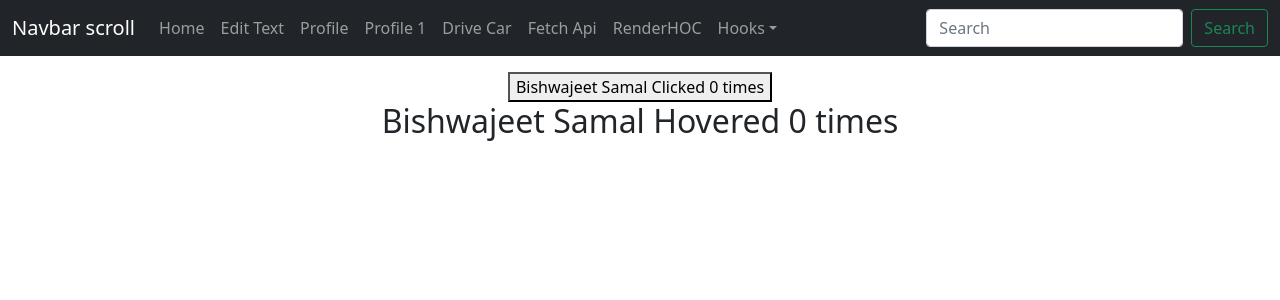
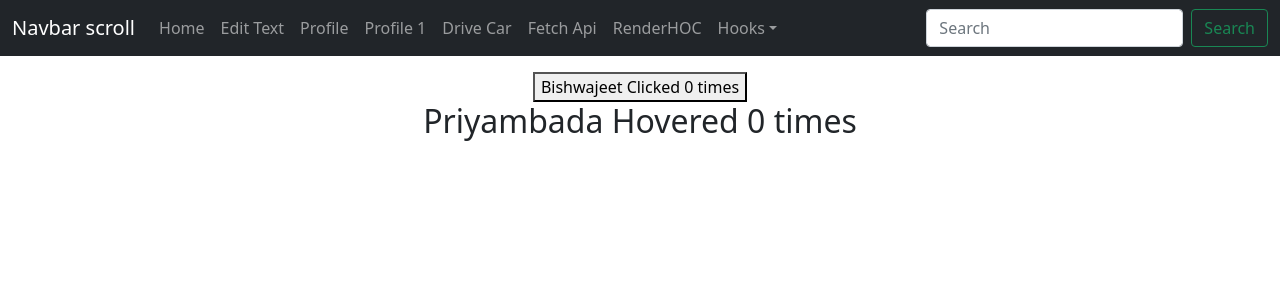
Before and after one commit to BishwajeetSamal/react-tube, a React (Create React App) app: page /RenderHOC in a window 1280 px wide. Shown: the top 300 px of the page. Built offline with nearby package versions, Linux system fonts and the light colour scheme.

Commit message:
passing parameter to hoc

```diff
--- a/src/components/HOC/ClickCounter.js
+++ b/src/components/HOC/ClickCounter.js
@@ -1,25 +1,13 @@
 import React, { Component } from "react";
 import UpdateComponent from "./withCounter";
 class ClickCounter extends Component {
-  constructor(props) {
-    super(props);
-
-    this.state = {
-      count: 0,
-    };
-  }
-  incrementCount = () => {
-    this.setState((prevState) => {
-      return { count: prevState.count + 1 };
-    });
-  };
   render() {
-    const { count } = this.state;
+    const { count, incrementCount } = this.props;
     return (
-      <button onClick={this.incrementCount}>
+      <button onClick={incrementCount}>
         {this.props.name} Clicked {count} times
       </button>
     );
   }
 }
-export default UpdateComponent(ClickCounter);
+export default UpdateComponent(ClickCounter, 5);
--- a/src/components/HOC/HoverCounter.js
+++ b/src/components/HOC/HoverCounter.js
@@ -1,26 +1,13 @@
 import React, { Component } from "react";
 import UpdateComponent from "./withCounter";
 class HoverCounter extends Component {
-  constructor(props) {
-    super(props);
-
-    this.state = {
-      count: 0,
-    };
-  }
-
-  incrementCount = () => {
-    this.setState((prevCount) => {
-      return { count: prevCount.count + 1 };
-    });
-  };
   render() {
-    const { count } = this.state;
+    const { count, incrementCount } = this.props;
     return (
-      <h2 onMouseOver={this.incrementCount}>
+      <h2 onMouseOver={incrementCount}>
         {this.props.name} Hovered {count} times
       </h2>
     );
   }
 }
-export default UpdateComponent(HoverCounter);
+export default UpdateComponent(HoverCounter, 8);
--- a/src/components/HOC/RenderHOC.js
+++ b/src/components/HOC/RenderHOC.js
@@ -4,8 +4,8 @@ import HoverCounter from "./HoverCounter";
 export default function RenderHOC() {
   return (
     <div style={{ textAlign: "center", paddingTop: "1rem" }}>
-      <ClickCounter />
-      <HoverCounter />
+      <ClickCounter name="Bishwajeet" />
+      <HoverCounter name="Priyambada" />
     </div>
   );
 }
--- a/src/components/HOC/withCounter.js
+++ b/src/components/HOC/withCounter.js
@@ -1,9 +1,27 @@
 import React from "react";
 
-const UpdateComponent = (OriginalComponent) => {
+const UpdateComponent = (OriginalComponent, incrementNumber) => {
   class NewComponent extends React.Component {
+    constructor(props) {
+      super(props);
+
+      this.state = {
+        count: 0,
+      };
+    }
+    incrementCount = () => {
+      this.setState((prevState) => {
+        return { count: prevState.count + incrementNumber };
+      });
+    };
     render() {
-      return <OriginalComponent name="Bishwajeet Samal" />;
+      return (
+        <OriginalComponent
+          count={this.state.count}
+          incrementCount={this.incrementCount}
+          {...this.props}
+        />
+      );
     }
   }
   return NewComponent;
```
